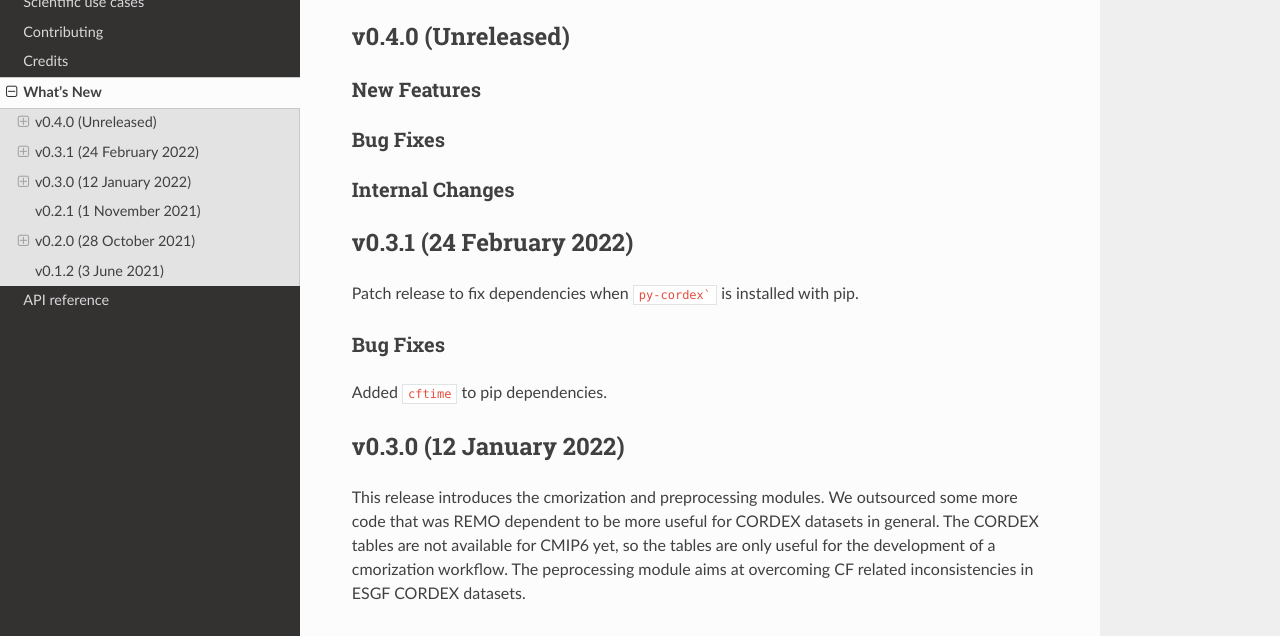
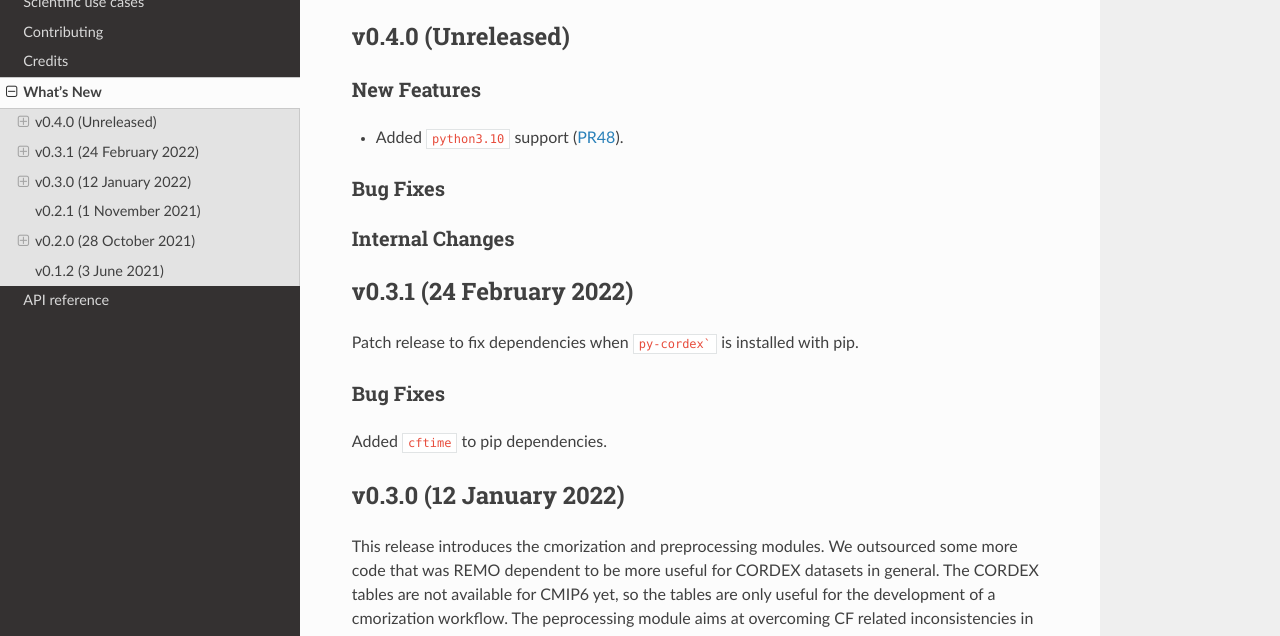
Before and after one commit to euro-cordex/py-cordex, a Sphinx documentation site: the page built from docs/whats_new.rst, in a window 1280 px wide and 900 px high, cut to the strip 264-900 px from the top of the window. Built offline with Sphinx 7.4.7 and the Read the Docs theme 2.0.0, drawn with Linux system fonts in a browser that asks for light colours; pages that are not in the unit, such as notebooks, are missing from menus; the version number is read from the project's files by our own code.

Commit message:
added python3.10 support (#48)
* added python3.10 support

* fixed docs requirements

* Update environment.yml

* Update whats_new.rst

```diff
--- a/docs/whats_new.rst
+++ b/docs/whats_new.rst
@@ -13,6 +13,8 @@
 
 New Features
 ~~~~~~~~~~~~
+
+- Added ``python3.10`` support (:pull:`48`).
 
 Bug Fixes
 ~~~~~~~~~
--- a/setup.cfg
+++ b/setup.cfg
@@ -17,6 +17,7 @@ classifiers =
     Programming Language :: Python :: 3.7
     Programming Language :: Python :: 3.8
     Programming Language :: Python :: 3.9
+    Programming Language :: Python :: 3.10
     Topic :: Scientific/Engineering
     Topic :: Scientific/Engineering :: Atmospheric Science
     Topic :: Scientific/Engineering :: GIS
```
Also changed, not shown: 3 other files.
